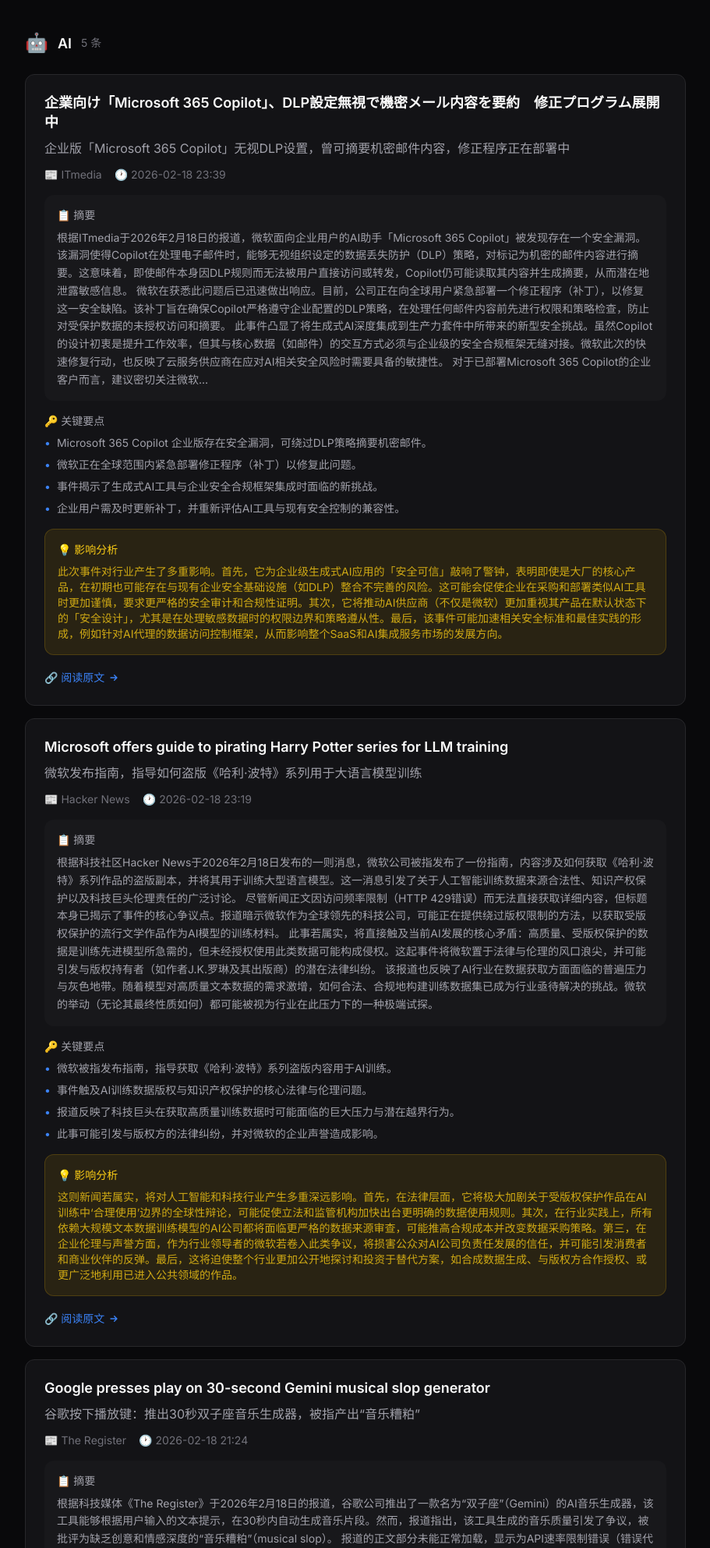
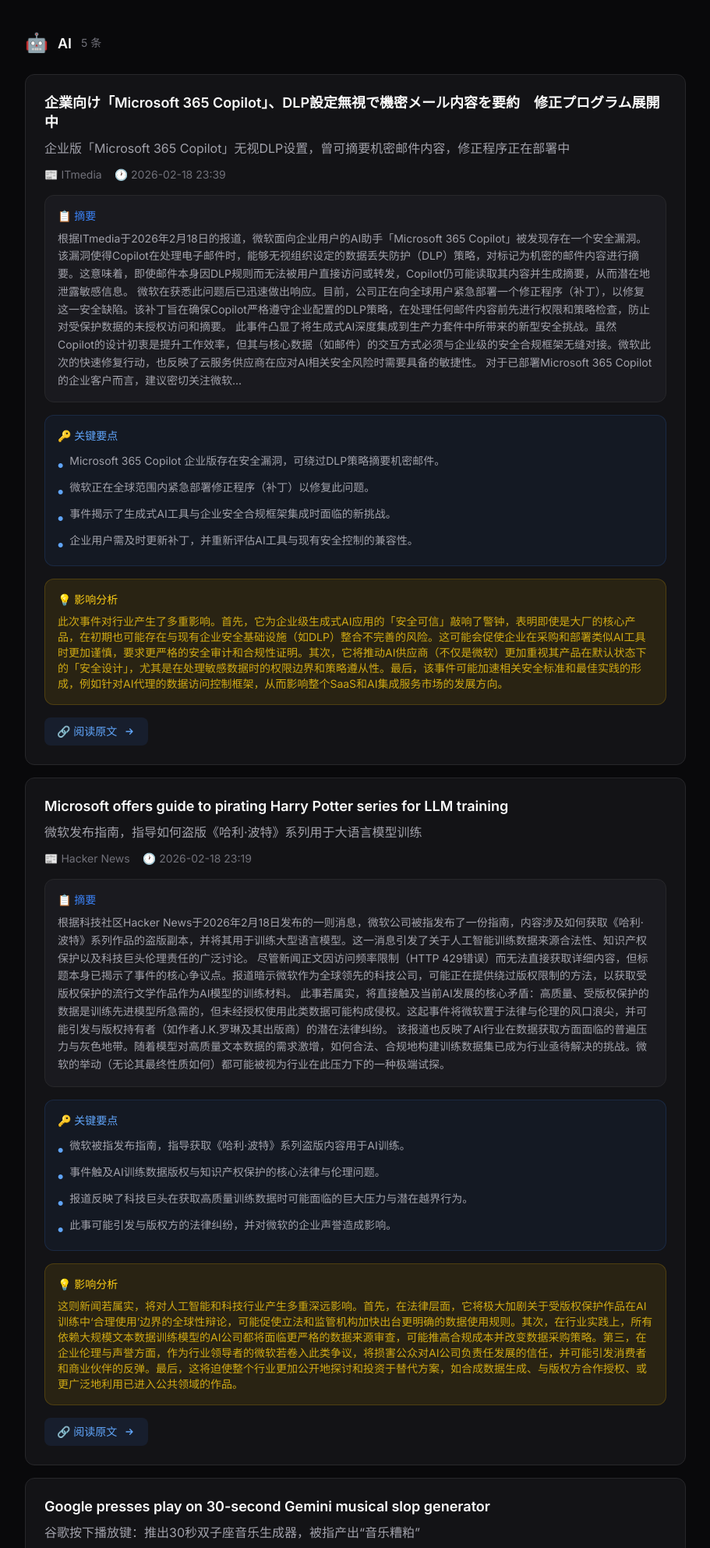
Before and after one commit to Luffy-D-Monkey666/feishu-brief-news, a Flask app: page /briefing/20260218 in a window 1280 px wide. Shown: the part 2034-4019 px from the top of the page at 78% size, without its empty margins (184-1095 px from the left). Run offline with Flask 3, Linux system fonts and the light colour scheme; some libraries are stand-ins or nearby versions.

Commit message:
fix: improve briefing page visual contrast
- Added border and elevated background to summary boxes
- Enhanced key points section with blue-tinted background
- Made 'read original' button more prominent with background
- Better visual hierarchy for article content blocks

```diff
--- a/web/app.py
+++ b/web/app.py
@@ -81,7 +81,8 @@ def briefing_page(date_str: str):
     briefing = load_briefing(date_str)
     if briefing is None:
         return render_template('404.html'), 404
-    return render_template('briefing.html', briefing=briefing, date=date_str)
+    dates = get_available_dates()
+    return render_template('briefing.html', briefing=briefing, date=date_str, dates=dates)
 
 
 @app.route('/api/dates')
--- a/web/templates/briefing.html
+++ b/web/templates/briefing.html
@@ -398,18 +398,18 @@
               {% endif %}
             </div>
 
-            <div class="rounded-xl p-4 mb-4" style="background: var(--bg-card);">
-              <h4 class="text-sm font-medium mb-2" style="color: var(--text-secondary);">📋 摘要</h4>
+            <div class="rounded-xl p-4 mb-4" style="background: var(--bg-elevated); border: 1px solid var(--border);">
+              <h4 class="text-sm font-medium mb-2" style="color: var(--accent);">📋 摘要</h4>
               <p class="text-sm leading-relaxed" style="color: var(--text-secondary);">{{ article.summary_zh[:500] }}{% if article.summary_zh|length > 500 %}...{% endif %}</p>
             </div>
 
             {% if article.key_points %}
-            <div class="mb-4">
-              <h4 class="text-sm font-medium mb-2" style="color: var(--text-secondary);">🔑 关键要点</h4>
+            <div class="mb-4 rounded-xl p-4" style="background: rgba(59,130,246,0.06); border: 1px solid rgba(59,130,246,0.15);">
+              <h4 class="text-sm font-medium mb-3" style="color: #60a5fa;">🔑 关键要点</h4>
               <ul class="space-y-2">
                 {% for point in article.key_points[:4] %}
                 <li class="text-sm flex items-start gap-2" style="color: var(--text-secondary);">
-                  <span style="color: var(--accent);">•</span>
+                  <span style="color: #60a5fa; font-size: 8px; margin-top: 6px;">●</span>
                   <span>{{ point }}</span>
                 </li>
                 {% endfor %}
@@ -424,7 +424,7 @@
             </div>
             {% endif %}
 
-            <a href="{{ article.url }}" target="_blank" rel="noopener" class="inline-flex items-center gap-1 text-sm font-medium transition-colors group" style="color: var(--accent);">
+            <a href="{{ article.url }}" target="_blank" rel="noopener" class="inline-flex items-center gap-2 text-sm font-medium transition-all group px-4 py-2 rounded-lg hover:bg-blue-500/20" style="color: #60a5fa; background: rgba(59,130,246,0.1);">
               <span>🔗 阅读原文</span>
               <svg class="w-4 h-4 group-hover:translate-x-1 transition-transform" fill="none" stroke="currentColor" viewBox="0 0 24 24">
                 <path stroke-linecap="round" stroke-linejoin="round" stroke-width="2" d="M13 7l5 5m0 0l-5 5m5-5H6"/>
```
